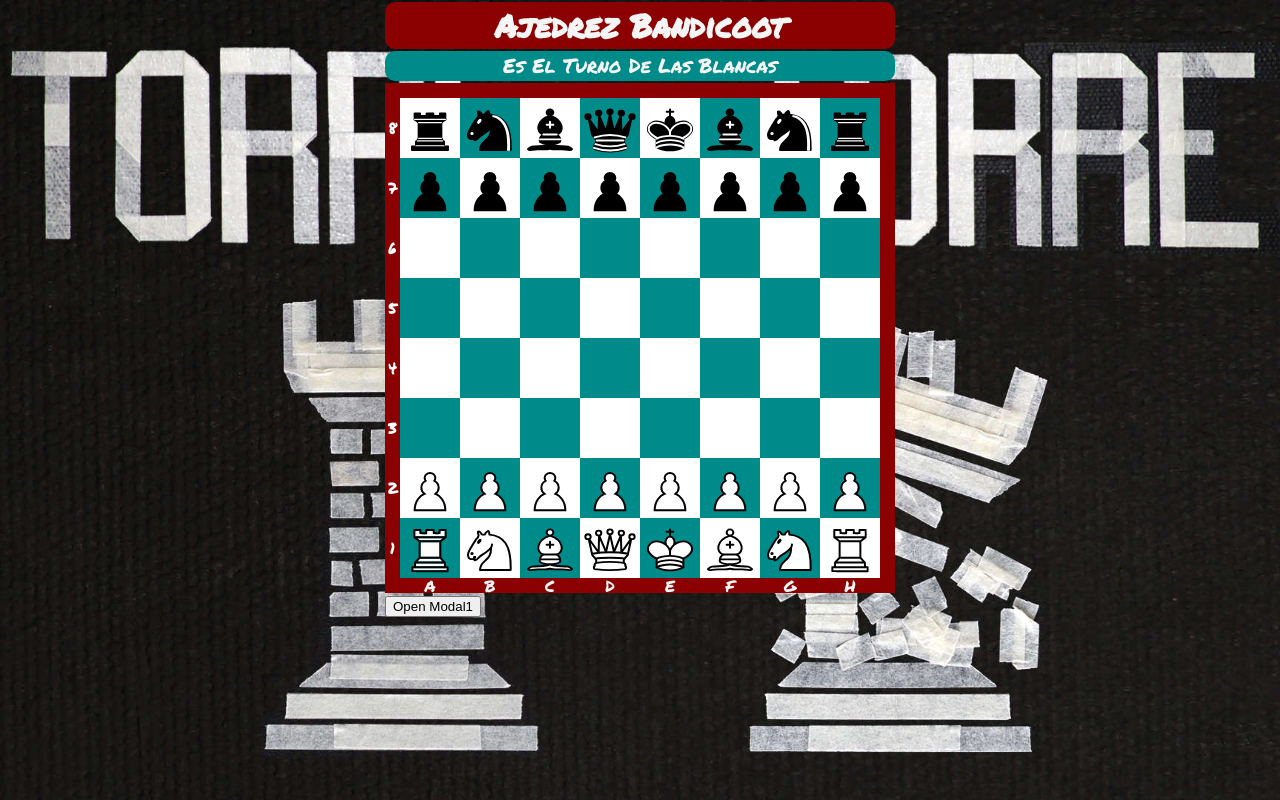
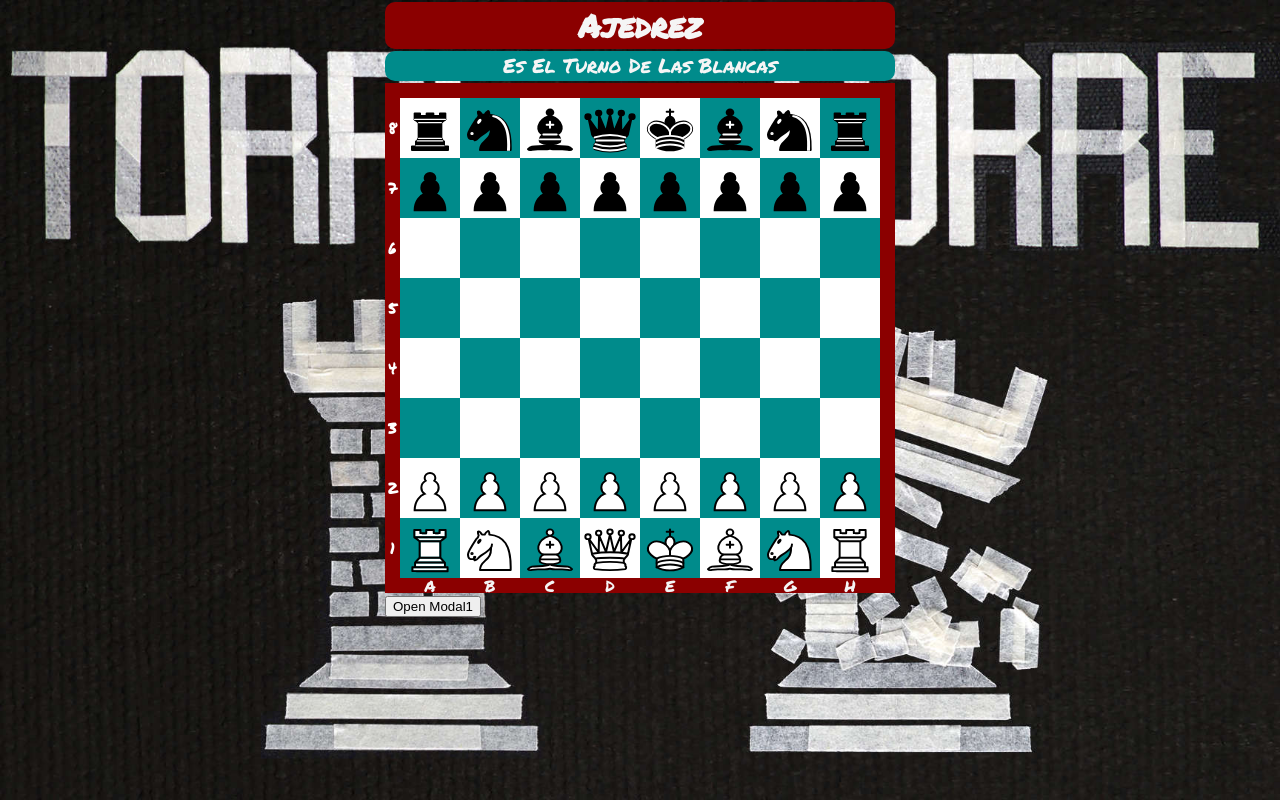
Before and after one commit to jafet41/Chess, a plain HTML site: page index.html in a window 1280 px wide. Drawn offline with Linux system fonts and the light colour scheme.

Commit message:
Update index.html

```diff
--- a/index.html
+++ b/index.html
@@ -14,7 +14,7 @@
 
 </head>
 <body>
-	<h1 style="color: whitesmoke;">Ajedrez Bandicoot</h1>
+	<h1 style="color: whitesmoke;">Ajedrez</h1>
 	<section id="turno"></section>
 	<section id="tablero"></section>
 	<button id="botonOpen" >Open Modal1</button>
```
